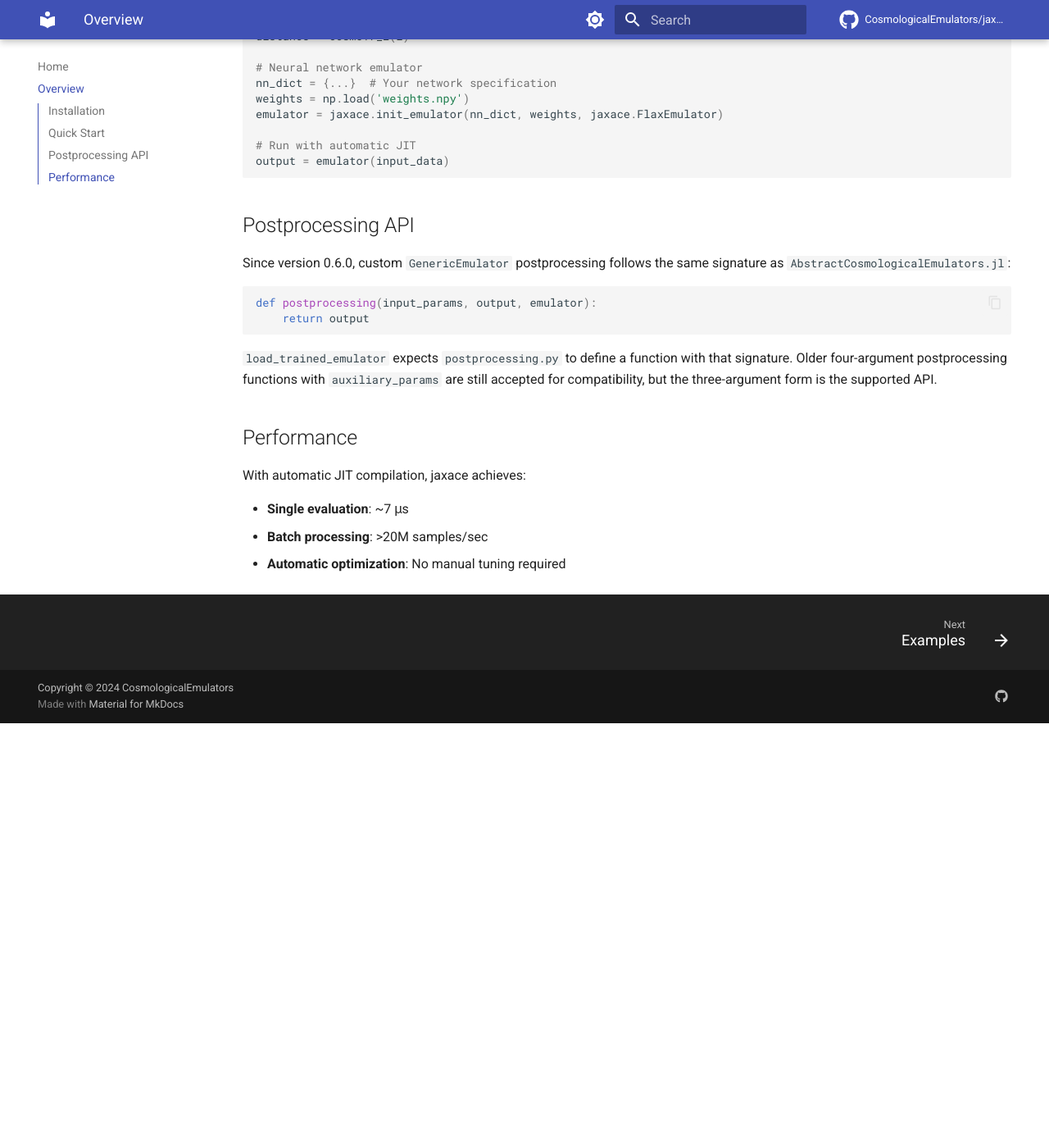
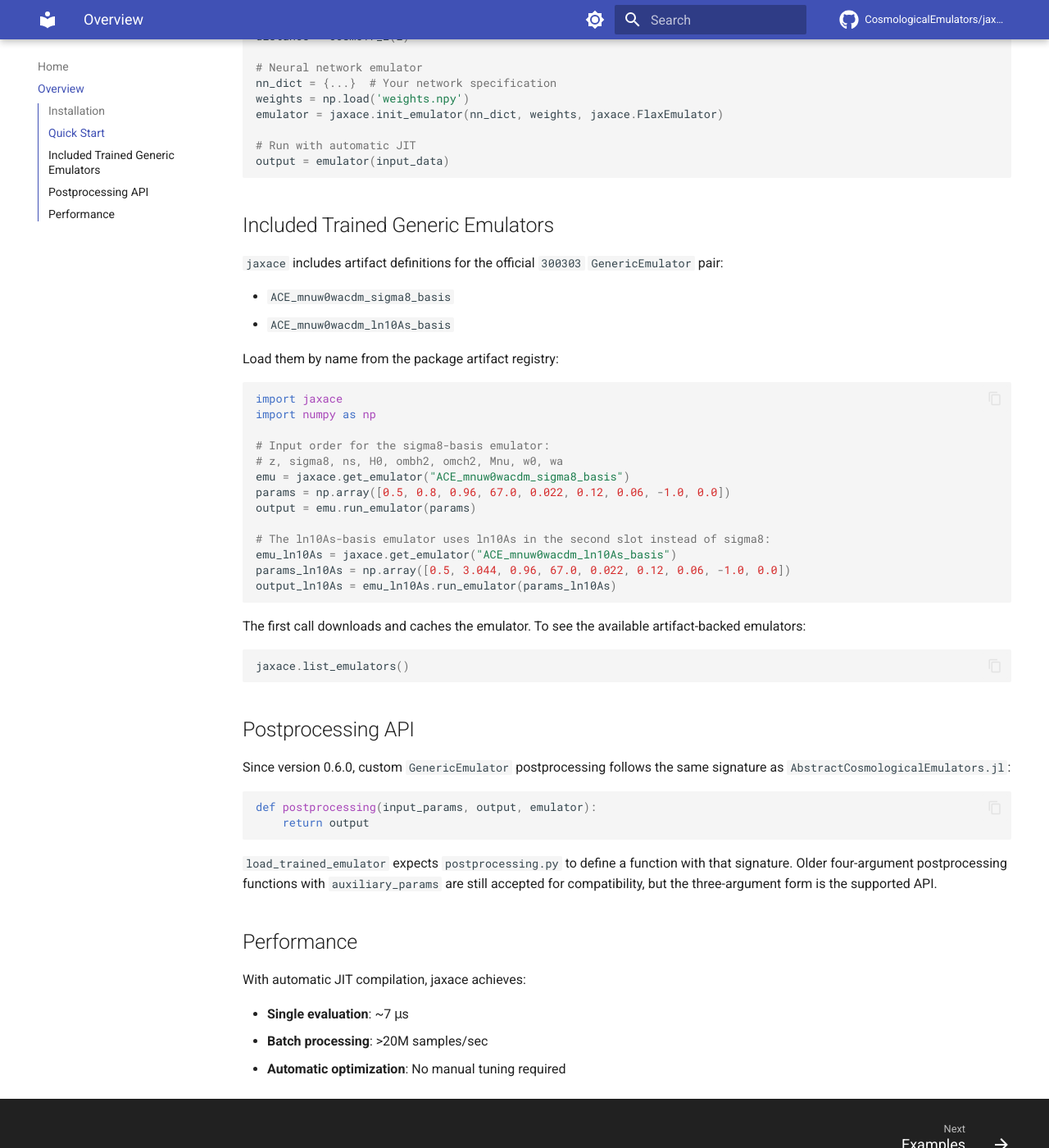
Before and after one commit to CosmologicalEmulators/jaxace, an MkDocs documentation site: the page built from docs/index.md, in a window 1280 px wide and 1400 px high, scrolled down 942 px. Shown: the whole window at 82% size. Built offline with MkDocs 1.6.1 and Material for MkDocs 9.7.7, drawn with Linux system fonts in a browser that asks for light colours; comment, search, counter and statistics services are not loaded; the version menu is left out; before the commit the page ends 1824 px from its top, so only the background shows below that.

Commit message:
Document included trained emulators.
Add README and docs examples showing how to list, load, and evaluate the official artifact-backed GenericEmulator pair included with jaxace.

👾 Generated with [Letta Code](https://letta.com)

Co-Authored-By: Letta Code <noreply@letta.com>

````diff
--- a/docs/index.md
+++ b/docs/index.md
@@ -48,6 +48,39 @@ emulator = jaxace.init_emulator(nn_dict, weights, jaxace.FlaxEmulator)
 output = emulator(input_data)
 ```
 
+## Included Trained Generic Emulators
+
+`jaxace` includes artifact definitions for the official `300303`
+`GenericEmulator` pair:
+
+- `ACE_mnuw0wacdm_sigma8_basis`
+- `ACE_mnuw0wacdm_ln10As_basis`
+
+Load them by name from the package artifact registry:
+
+```python
+import jaxace
+import numpy as np
+
+# Input order for the sigma8-basis emulator:
+# z, sigma8, ns, H0, ombh2, omch2, Mnu, w0, wa
+emu = jaxace.get_emulator("ACE_mnuw0wacdm_sigma8_basis")
+params = np.array([0.5, 0.8, 0.96, 67.0, 0.022, 0.12, 0.06, -1.0, 0.0])
+output = emu.run_emulator(params)
+
+# The ln10As-basis emulator uses ln10As in the second slot instead of sigma8:
+emu_ln10As = jaxace.get_emulator("ACE_mnuw0wacdm_ln10As_basis")
+params_ln10As = np.array([0.5, 3.044, 0.96, 67.0, 0.022, 0.12, 0.06, -1.0, 0.0])
+output_ln10As = emu_ln10As.run_emulator(params_ln10As)
+```
+
+The first call downloads and caches the emulator. To see the available
+artifact-backed emulators:
+
+```python
+jaxace.list_emulators()
+```
+
 ## Postprocessing API
 
 Since version 0.6.0, custom `GenericEmulator` postprocessing follows the same
````
Also changed, not shown: README.md (+33 -0 lines).
